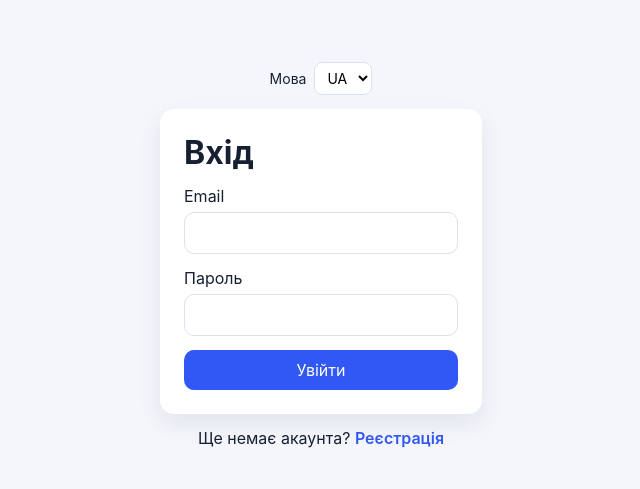
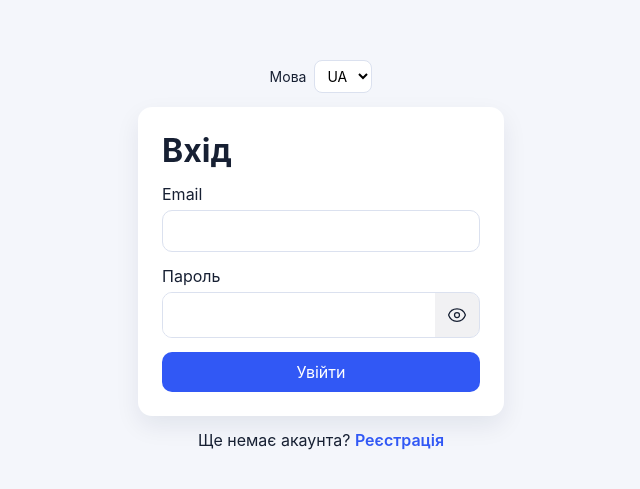
Before and after one commit to Romaleso261981/employee-worklog, a Next.js app: page /login in a window 1280 px wide. Shown: the part 145-634 px from the top of the page, without its empty margins (319-959 px from the left). Built offline with nearby package versions, Linux system fonts and the light colour scheme; no server answers.

Commit message:
Rename project from Employee Worklog to TaskTrackPro and implement password visibility toggle in AuthForm. Update related translations and styles for improved user experience.

```diff
--- a/package.json
+++ b/package.json
@@ -1,5 +1,5 @@
 {
-  "name": "employee-worklog",
+  "name": "tasktrackpro",
   "version": "0.1.0",
   "private": true,
   "scripts": {
--- a/src/app/layout.tsx
+++ b/src/app/layout.tsx
@@ -3,8 +3,8 @@ import "./globals.css";
 import { AppProviders } from "@/app/providers/app-providers";
 
 export const metadata: Metadata = {
-  title: "Employee Worklog",
-  description: "Worklog application for employee and admin workflows",
+  title: "TaskTrackPro",
+  description: "TaskTrackPro — work tracking for employees and admins",
 };
 
 export default function RootLayout({
--- a/src/features/auth/ui/auth-form.module.css
+++ b/src/features/auth/ui/auth-form.module.css
@@ -11,3 +11,31 @@
 .error {
   color: var(--danger);
 }
+
+.passwordToggle {
+  display: inline-flex;
+  align-items: center;
+  justify-content: center;
+  flex-shrink: 0;
+  min-width: 44px;
+  min-height: 44px;
+  border: none;
+  margin: 0;
+  padding: 0 10px;
+  background: rgba(16, 31, 61, 0.06);
+  color: var(--text, #1a1a2e);
+  cursor: pointer;
+}
+
+.passwordToggleIcon {
+  display: block;
+}
+
+.passwordToggle:hover {
+  background: rgba(16, 31, 61, 0.1);
+}
+
+.passwordToggle:focus-visible {
+  outline: 2px solid var(--accent, #3b5bdb);
+  outline-offset: -2px;
+}
--- a/src/features/auth/ui/auth-form.tsx
+++ b/src/features/auth/ui/auth-form.tsx
@@ -10,6 +10,7 @@ import { Input } from "@/shared/ui/input/input";
 import { Button } from "@/shared/ui/button/button";
 import { useAuth } from "@/shared/lib/auth/auth-context";
 import { useI18n } from "@/shared/lib/i18n/i18n-context";
+import { EyeIcon, EyeSlashIcon } from "@/shared/ui/icons/visibility-icons";
 import styles from "./auth-form.module.css";
 
 type AuthValues = {
@@ -26,6 +27,7 @@ export function AuthForm({ mode }: AuthFormProps) {
   const { login, register } = useAuth();
   const { t } = useI18n();
   const [submitError, setSubmitError] = useState<string | null>(null);
+  const [showPassword, setShowPassword] = useState(false);
 
   const {
     register: bind,
@@ -71,7 +73,25 @@ export function AuthForm({ mode }: AuthFormProps) {
     <form className={styles.form} onSubmit={onSubmit}>
       <h1>{mode === "login" ? t("auth.login") : t("auth.register")}</h1>
       <Input label={t("auth.email")} type="email" {...bind("email")} error={errors.email?.message} />
-      <Input label={t("auth.password")} type="password" {...bind("password")} error={errors.password?.message} />
+      <Input
+        label={t("auth.password")}
+        {...bind("password")}
+        type={showPassword ? "text" : "password"}
+        autoComplete={mode === "login" ? "current-password" : "new-password"}
+        error={errors.password?.message}
+        endAdornment={
+          <button
+            type="button"
+            className={styles.passwordToggle}
+            onClick={() => setShowPassword((v) => !v)}
+            aria-pressed={showPassword}
+            aria-label={showPassword ? t("auth.hidePassword") : t("auth.showPassword")}
+            title={showPassword ? t("auth.hidePassword") : t("auth.showPassword")}
+          >
+            {showPassword ? <EyeSlashIcon className={styles.passwordToggleIcon} /> : <EyeIcon className={styles.passwordToggleIcon} />}
+          </button>
+        }
+      />
       {submitError ? <p className={styles.error}>{submitError}</p> : null}
       <Button disabled={isSubmitting} type="submit">
         {mode === "login" ? t("auth.submitLogin") : t("auth.submitRegister")}
--- a/src/shared/lib/i18n/translations.ts
+++ b/src/shared/lib/i18n/translations.ts
@@ -19,6 +19,8 @@ export const translations = {
       register: "Реєстрація",
       email: "Email",
       password: "Пароль",
+      showPassword: "Показати пароль",
+      hidePassword: "Приховати пароль",
       submitLogin: "Увійти",
       submitRegister: "Створити акаунт",
       noAccount: "Ще немає акаунта?",
@@ -89,6 +91,8 @@ export const translations = {
       register: "Register",
       email: "Email",
       password: "Password",
+      showPassword: "Show password",
+      hidePassword: "Hide password",
       submitLogin: "Sign in",
       submitRegister: "Create account",
       noAccount: "No account yet?",
@@ -158,6 +162,8 @@ export type TranslationPath =
   | "auth.register"
   | "auth.email"
   | "auth.password"
+  | "auth.showPassword"
+  | "auth.hidePassword"
   | "auth.submitLogin"
   | "auth.submitRegister"
   | "auth.noAccount"
--- /dev/null
+++ b/src/shared/ui/icons/visibility-icons.tsx
@@ -0,0 +1,35 @@
+/** Heroicons-style outline eye icons, stroke uses currentColor */
+
+const iconProps = {
+  xmlns: "http://www.w3.org/2000/svg",
+  width: 20,
+  height: 20,
+  viewBox: "0 0 24 24",
+  fill: "none" as const,
+  "aria-hidden": true,
+};
+
+export function EyeIcon({ className }: { className?: string }) {
+  return (
+    <svg className={className} {...iconProps} stroke="currentColor" strokeWidth={1.5}>
+      <path
+        strokeLinecap="round"
+        strokeLinejoin="round"
+        d="M2.036 12.322a1.012 1.012 0 010-.639C3.423 7.51 7.36 4.5 12 4.5c4.638 0 8.573 3.007 9.963 7.178.07.207.07.431 0 .639C20.577 16.49 16.64 19.5 12 19.5c-4.638 0-8.573-3.007-9.963-7.178z"
+      />
+      <path strokeLinecap="round" strokeLinejoin="round" d="M15 12a3 3 0 11-6 0 3 3 0 016 0z" />
+    </svg>
+  );
+}
+
+export function EyeSlashIcon({ className }: { className?: string }) {
+  return (
+    <svg className={className} {...iconProps} stroke="currentColor" strokeWidth={1.5}>
+      <path
+        strokeLinecap="round"
+        strokeLinejoin="round"
+        d="M3.98 8.223A10.477 10.477 0 001.934 12C3.226 16.338 7.244 19.5 12 19.5c.993 0 1.953-.138 2.863-.395M6.228 6.228A10.45 10.45 0 0112 4.5c4.756 0 8.773 3.162 10.065 7.498a10.523 10.523 0 01-4.293 5.774M6.228 6.228L3 3m3.228 3.228l3.65 3.65m7.894 7.894L21 21m-3.228-3.228l-3.65-3.65m0 0a3 3 0 10-4.243-4.243m4.242 4.242L9.88 9.88"
+      />
+    </svg>
+  );
+}
--- a/src/shared/ui/input/input.module.css
+++ b/src/shared/ui/input/input.module.css
@@ -12,6 +12,22 @@
   background: #fff;
 }
 
+.withAdornment {
+  display: flex;
+  align-items: stretch;
+  border: 1px solid var(--border);
+  border-radius: 10px;
+  overflow: hidden;
+  background: #fff;
+}
+
+.inputInRow {
+  border: none;
+  border-radius: 0;
+  flex: 1;
+  min-width: 0;
+}
+
 .error {
   color: var(--danger);
   font-size: 12px;
--- a/src/shared/ui/input/input.tsx
+++ b/src/shared/ui/input/input.tsx
@@ -3,13 +3,22 @@ import styles from "./input.module.css";
 interface InputProps extends React.InputHTMLAttributes<HTMLInputElement> {
   label: string;
   error?: string;
+  /** Renders after the input (e.g. show-password toggle); input shares one bordered box with the adornment. */
+  endAdornment?: React.ReactNode;
 }
 
-export function Input({ label, error, ...props }: InputProps) {
+export function Input({ label, error, endAdornment, ...props }: InputProps) {
   return (
     <label className={styles.wrapper}>
       <span>{label}</span>
-      <input className={styles.input} {...props} />
+      {endAdornment ? (
+        <div className={styles.withAdornment}>
+          <input className={`${styles.input} ${styles.inputInRow}`} {...props} />
+          {endAdornment}
+        </div>
+      ) : (
+        <input className={styles.input} {...props} />
+      )}
       {error ? <small className={styles.error}>{error}</small> : null}
     </label>
   );
```
Also changed, not shown: 2 other files (tests, documents, lock files or other folders).
